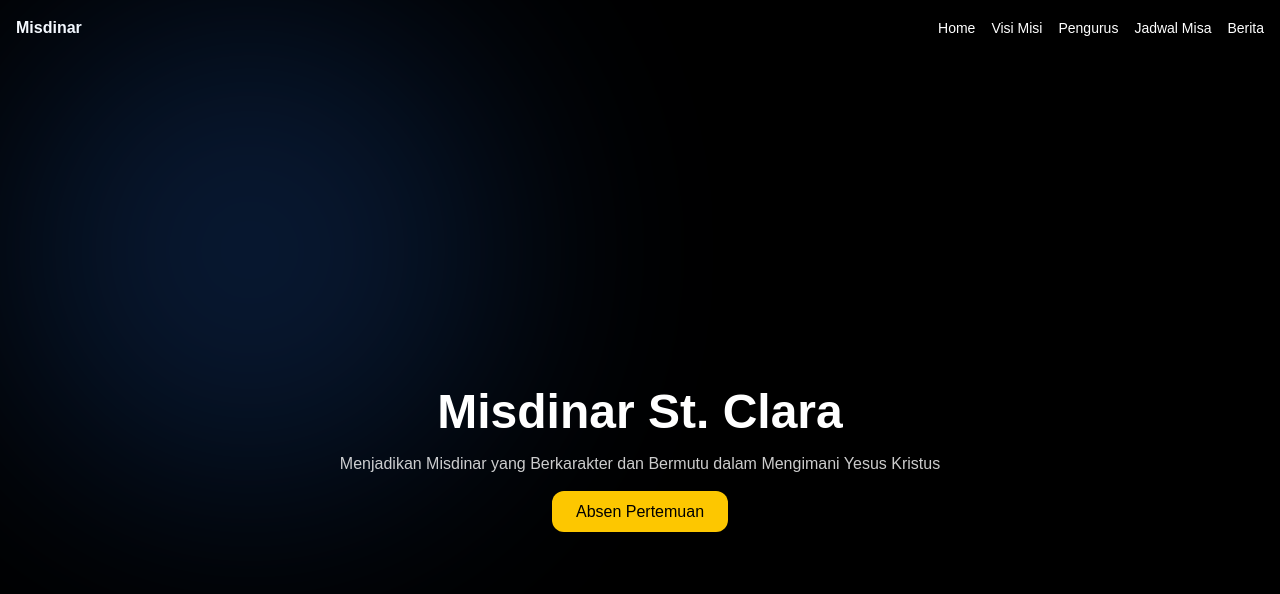
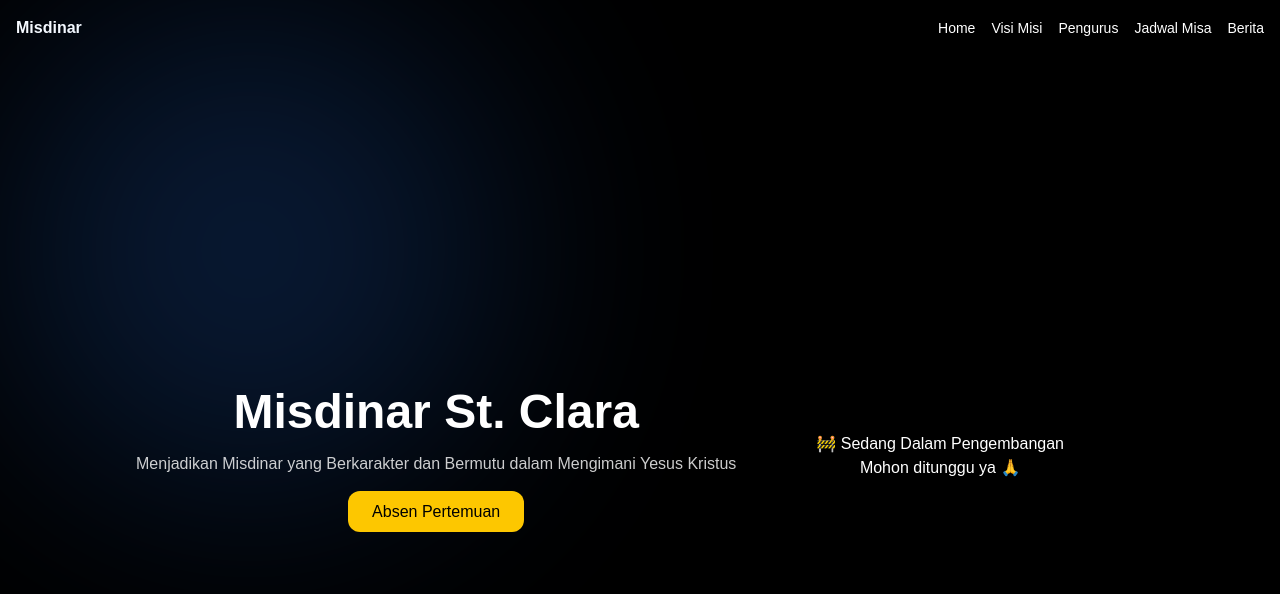
Before and after one commit to yosuakirman994/misdinar-web, a Next.js app: page / in a window 1280 px wide. Shown: the top 594 px of the page. Built offline with nearby package versions, Linux system fonts and the light colour scheme.

Commit message:
pengembangan

```diff
--- a/app/page.tsx
+++ b/app/page.tsx
@@ -29,6 +29,13 @@ export default function Home() {
            Absen Pertemuan
         </a>
       </motion.div>
+
+       <div className="text-center p-20">
+          <p>🚧 Sedang Dalam Pengembangan</p>
+          <p>Mohon ditunggu ya 🙏</p>
+      </div>
+
+
     </main>
   );
 }
```
